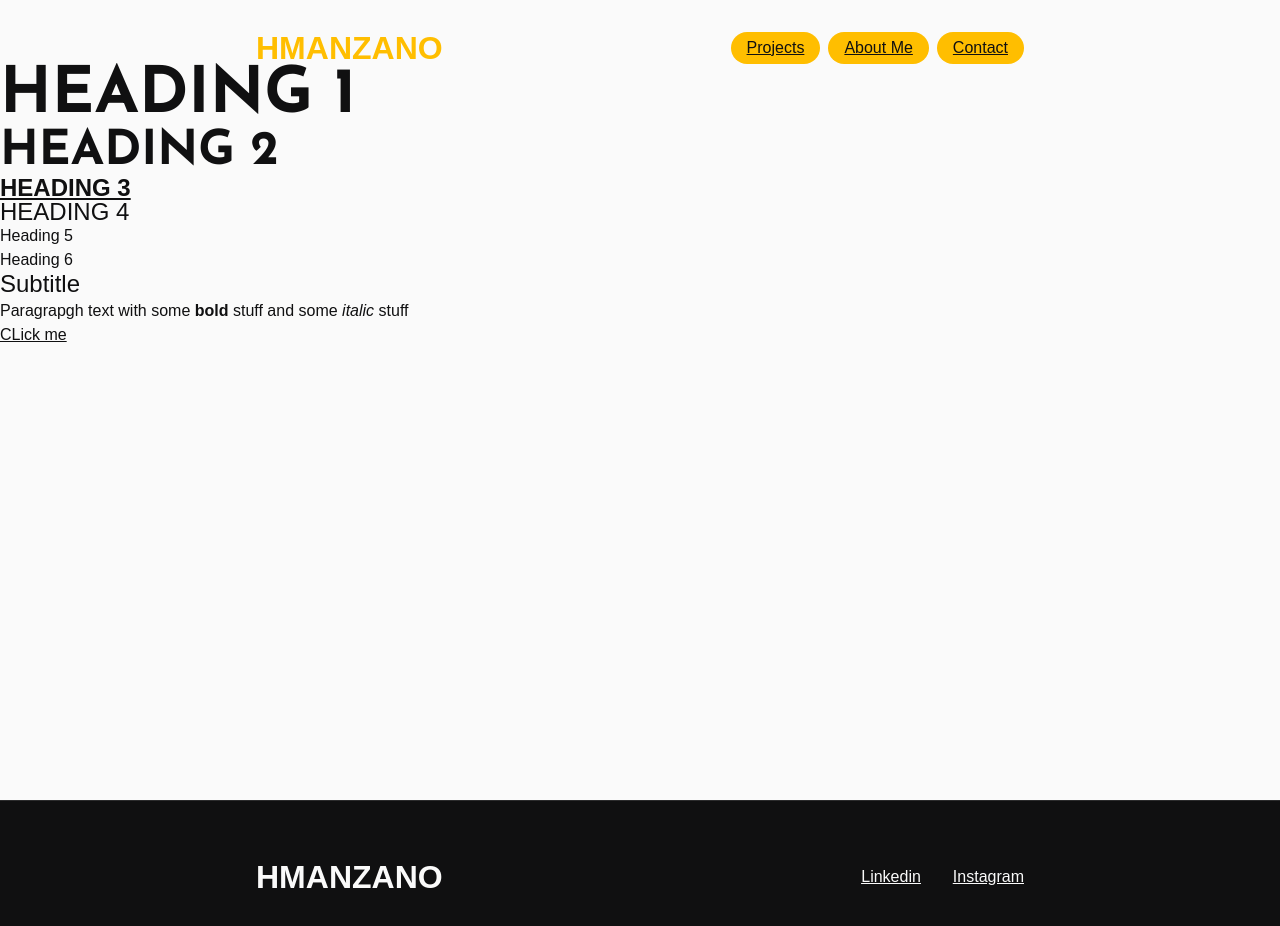
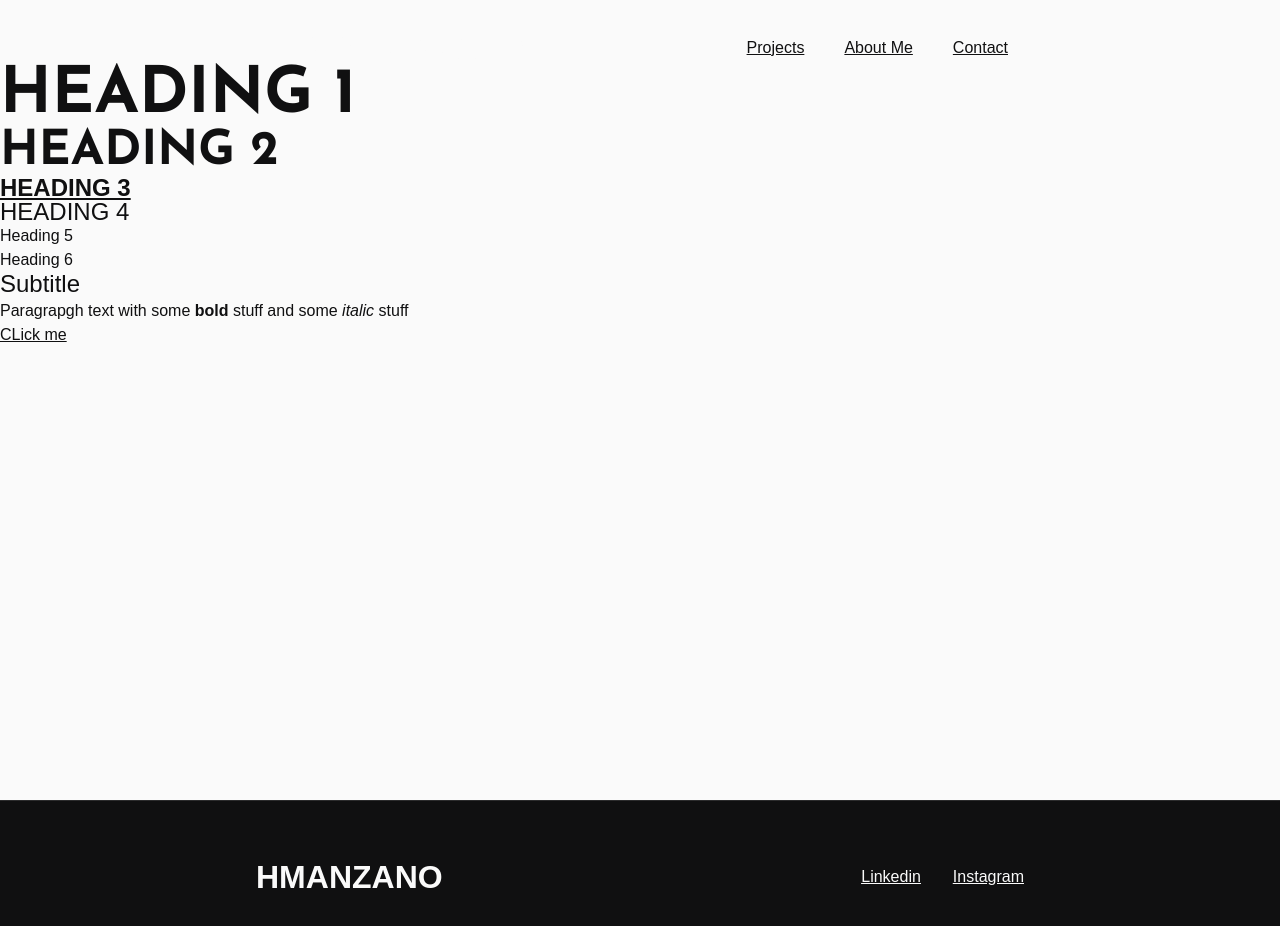
Before and after one commit to HugoManza/portfolio, a React (Vite) app: page /#/AboutMe in a window 1280 px wide. Shown: the top 926 px of the page. Built offline with nearby package versions, Linux system fonts and the light colour scheme.

Commit message:
Video and Color changes

```diff
--- a/src/components/Header.jsx
+++ b/src/components/Header.jsx
@@ -34,7 +34,7 @@ const Head = () => {
         zIndex: 1000
       }}
     >
-      <Link className="logo logoDesktop" to="/">HManzano</Link>
+      <Link className="logo logoDesktop" to="/">Hugo Manzano</Link>
       <Link className='logo logoPhone' to="/">HM</Link>
       <nav className="nav">
         <Link to="/Projects" className='navButton'><h5>Projects</h5></Link>
--- a/src/index.scss
+++ b/src/index.scss
@@ -9,7 +9,7 @@
 //Color Variables
 $Main_Black: #101011;
 $Main_White: #fafafa;
-$Main_Accent: #ffbe00;
+$Main_Accent: #ff2b2b;
 $Main_Hover: #fcd706;
 $OpacityBlack: rgba(10, 10, 11, 0.8);
 $OpacityWhite: rgba(128, 128, 128, 0.25);
@@ -120,11 +120,16 @@ a {
     color: $Main_Accent;
 
 
-.logoPhone {
-    display: none;
-}
+    .logoPhone {
+        display: none;
+    }
+
     .logo {
-        color: $Main_Accent;
+        color: $Main_White;
+
+        &:hover {
+            color: $Main_Accent
+        }
     }
 
     .nav {
@@ -133,14 +138,18 @@ a {
 
         .navButton {
 
-            background-color: $Main_Accent;
+            background-color: $Main_White;
             padding: .25rem 1rem;
             border-radius: 9999999999px;
             color: $Main_Black;
 
             &:hover {
+                color: $Main_White;
+                background-color: $Main_Accent;
+            }
 
-                background-color: $Main_White;
+            &:focus {
+                border: 1px $OpacityBlack solid;
             }
         }
     }
@@ -151,7 +160,7 @@ a {
 }
 
 
-//PRoject select area
+//Project select area
 .container {
     display: flex;
     flex-direction: column;
@@ -200,7 +209,16 @@ a {
                 height: 100%;
                 overflow: hidden;
                 position: relative;
+                border: 1px solid;
+                box-sizing: border-box;
 
+                &:focus {
+                    border: .25rem $OpacityBlack solid;
+                }
+
+                &:hover {
+                    border: 1px $OpacityBlack solid
+                }
 
                 .imageContainer {
                     position: absolute;
@@ -291,6 +309,7 @@ a {
         .logoPhone {
             display: none;
         }
+
         .socialLinks {
             color: $Main_White;
             display: flex;
@@ -395,7 +414,7 @@ a {
                             .skills {
                                 padding: 0 1rem;
                                 border-radius: 999999px;
-                                color: $Main_Black;
+                                color: $Main_White;
                                 background-color: $Main_Accent;
                             }
 
@@ -791,6 +810,7 @@ a {
         .logoPhone {
             display: flex;
         }
+
         .logo {
             font-size: rem;
         }
--- a/src/pages/ProjectTemplate.jsx
+++ b/src/pages/ProjectTemplate.jsx
@@ -30,11 +30,10 @@ const ProjectTemplate = () => {
 
             <div className="Project" style={{ backgroundColor: project.bgColor, color: project.textColor }}>
                 <div className="topFramedContent">
-                    <video autoPlay loop muted>
+                    <video key={project.id} autoPlay loop muted>
                         <source src={project.videoPromo} type="video/mp4" />
                     </video>
                 </div>
-
 
                 <div className="frameWidth">
                     <div className="project">
@@ -55,13 +54,11 @@ const ProjectTemplate = () => {
                                     <p className="projectSummary">{project.summary}</p>
                                 </div>
                             </div>
-                            <div className="videoSection"  >
-
-                                <video autoPlay loop muted controls controlsList='nodownload'>
+                            <div className="videoSection">
+                                <video key={project.id} autoPlay loop muted controls controlsList='nodownload'>
                                     <source src={project.videoPromo} type="video/mp4" />
                                 </video>
                             </div>
-
 
                         </section>
 
```
